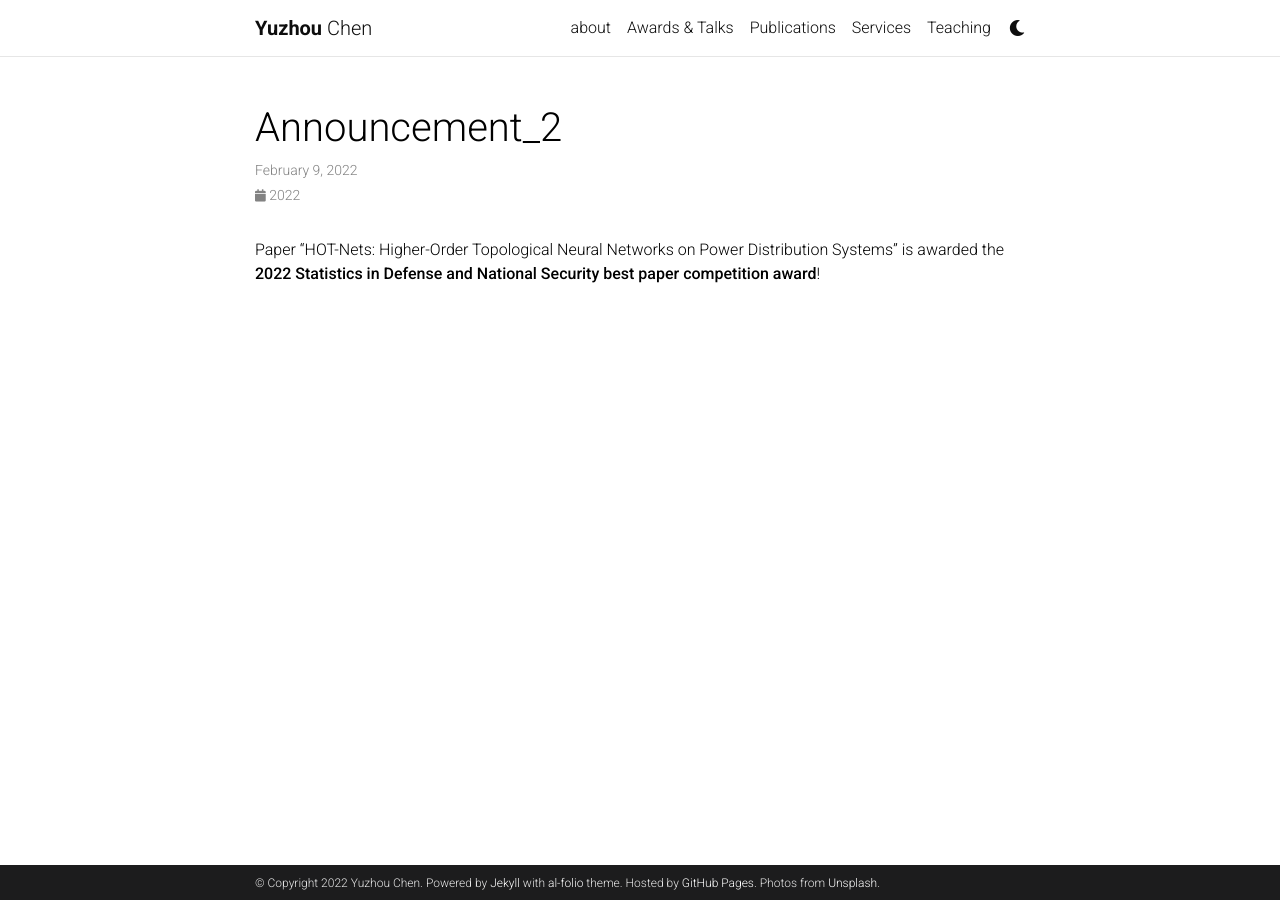
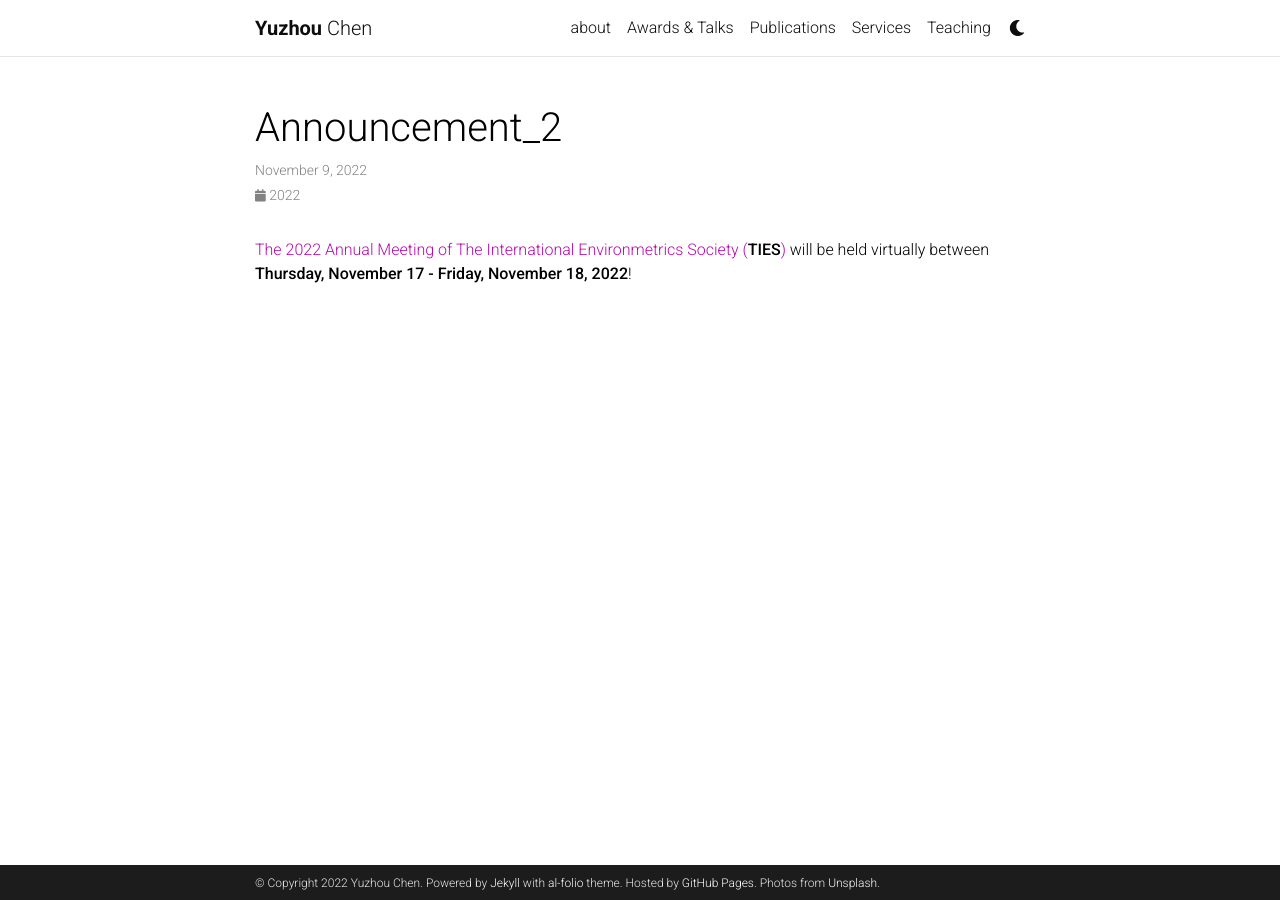
Before and after one commit to yuzhouguangc/yuguang_website, a Jekyll site: the page built from _news/announcement_2.md, in a window 1280 px wide. Built offline with Jekyll 4.4.1, drawn with Linux system fonts in a browser that asks for light colours; comment, search, counter and statistics services are not loaded; a style sheet for code colours, icons or effects is not loaded.

Commit message:
Update announcement_2.md

```diff
--- a/_news/announcement_2.md
+++ b/_news/announcement_2.md
@@ -1,7 +1,7 @@
 ---
 layout: post
-date: 2022-02-09
+date: 2022-11-09
 inline: true
 ---
 
-Paper "HOT-Nets: Higher-Order Topological Neural Networks on Power Distribution Systems" is awarded the **2022 Statistics in Defense and National Security best paper competition award**!
+[The 2022 Annual Meeting of The International Environmetrics Society (**TIES**)](https://www.environmetrics.xyz/TIES2022) will be held virtually between **Thursday, November 17 - Friday, November 18, 2022**!
```
